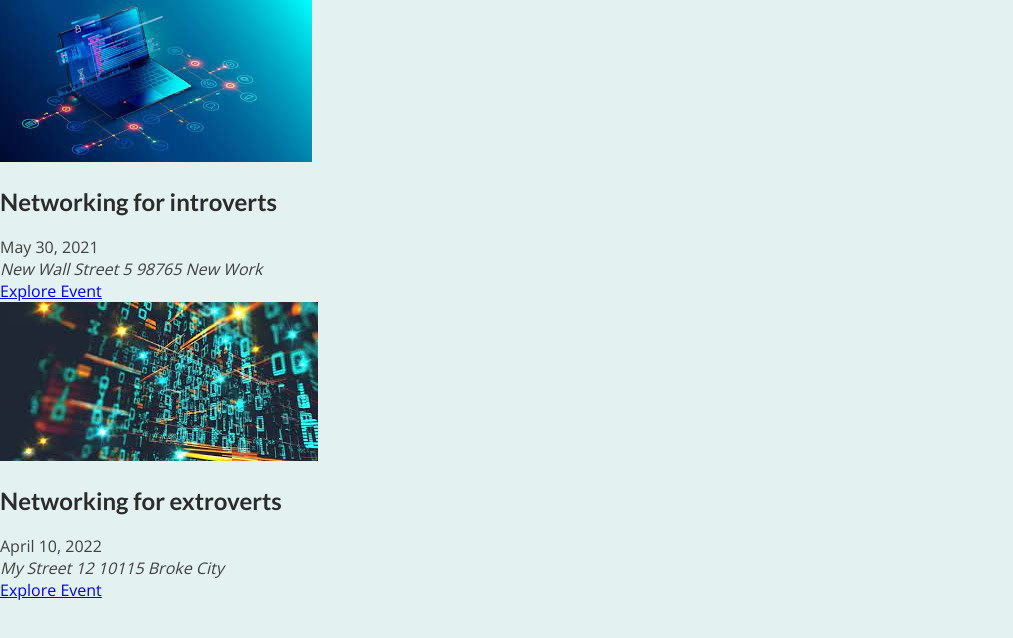
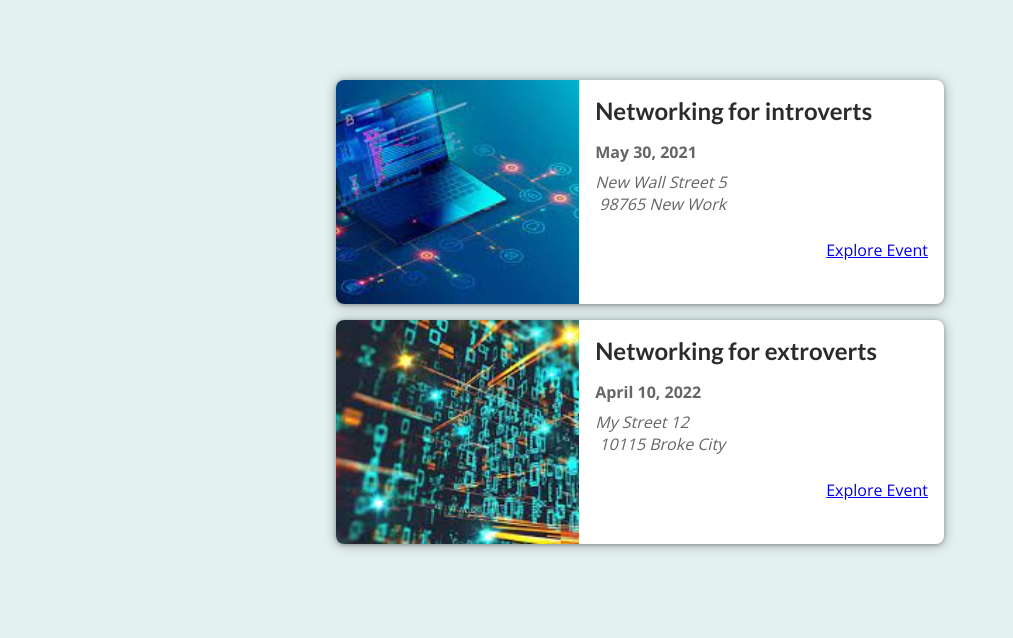
Before and after one commit to yseij/NextJSRoutingProject, a Next.js app: page / in a window 1280 px wide. Shown: the top 638 px of the page, without its empty margins (0-1013 px from the left). Built offline with nearby package versions, Linux system fonts and the light colour scheme.

Commit message:
componenten stijlen

```diff
--- a/components/events/event-item.js
+++ b/components/events/event-item.js
@@ -1,33 +1,37 @@
-import Link from 'next/link'
+import Link from "next/link";
 
-function EventItem(props){
-    const {title, image, date, location, id} = props;
+import classes from "./event-item.module.css";
 
-    const humanReadableDate = new Date(date).toLocaleDateString('en-US', {
-        day: 'numeric',
-        month: 'long',
-        year: 'numeric'
-    })
+function EventItem(props) {
+  const { title, image, date, location, id } = props;
 
-    const formatterAddress = location.replace(",", '\n');
+  const humanReadableDate = new Date(date).toLocaleDateString("en-US", {
+    day: "numeric",
+    month: "long",
+    year: "numeric",
+  });
+
+  const formatterAddress = location.replace(",", "\n");
   const exploreLink = `/events/${id}`;
-    return <li>
-        <img src={'/' + image} alt={title}/>
-        <div>
-            <div>
+  return (
+    <li className={classes.item}>
+      <img src={"/" + image} alt={title} />
+      <div className={classes.content}>
+        <div className={classes.summary}>
           <h2>{title}</h2>
         </div>
-            <div>
+        <div className={classes.date}>
           <time>{humanReadableDate}</time>
         </div>
-            <div>
+        <div className={classes.address}>
           <address>{formatterAddress}</address>
         </div>
-            <div>
+        <div className={classes.actions}>
           <Link href={exploreLink}>Explore Event</Link>
         </div>
       </div>
     </li>
+  );
 }
 
-export default EventItem
+export default EventItem;
--- /dev/null
+++ b/components/events/event-item.module.css
@@ -0,0 +1,103 @@
+.item {
+  box-shadow: 0 1px 4px rgba(0, 0, 0, 0.3), 0 1px 12px 2px rgba(0, 0, 0, 0.2);
+  border-radius: 8px;
+  overflow: hidden;
+  background-color: white;
+  margin: 1rem;
+  display: flex;
+  flex-direction: column;
+  gap: 1rem;
+}
+
+.item img {
+  width: 100%;
+  object-fit: cover;
+  height: 10rem;
+}
+
+.content {
+  width: 100%;
+  padding: 0 1rem;
+  text-align: center;
+}
+
+.content h2 {
+  margin: 0.5rem 0;
+}
+
+.date,
+.address {
+  display: flex;
+  gap: 0.5rem;
+  align-items: center;
+}
+
+.date svg,
+.address svg {
+  width: 1.25rem;
+  height: 1.25rem;
+  color: #666666;
+}
+
+.content time {
+  color: #666666;
+  font-weight: bold;
+}
+
+.content address {
+  margin: 0.5rem 0;
+  color: #666666;
+  white-space: pre;
+}
+
+.actions {
+  display: flex;
+  flex-direction: column;
+  padding: 1rem;
+}
+
+.actions a {
+  display: block;
+}
+
+.actions a span {
+  vertical-align: middle;
+}
+
+.icon {
+  margin-left: 0.5rem;
+  display: inline-flex;
+  justify-content: center;
+  align-items: center;
+}
+
+.icon svg {
+  width: 1.25rem;
+  height: 1.25rem;
+}
+
+@media (min-width: 768px) {
+  .item {
+    flex-direction: row;
+  }
+
+  .item img {
+    width: 40%;
+    height: 14rem;
+  }
+
+  .content {
+    width: 60%;
+    padding: 0;
+    text-align: left;
+  }
+
+  .content h2 {
+    margin: 1rem 0;
+  }
+
+  .actions {
+    flex-direction: row;
+    justify-content: flex-end;
+  }
+}
--- a/components/events/event-list.js
+++ b/components/events/event-list.js
@@ -1,10 +1,12 @@
 import EventItem from "./event-item";
+
+import classes from "./event-list.module.css";
 
 function EventList(props) {
   const { items } = props;
 
   return (
-    <ul>
+    <ul className={classes.list}>
       {items.map((event) => (
         <EventItem
           key={event.id}
@@ -13,7 +15,6 @@
           image={event.image}
           date={event.date}
           location={event.location}
-
         />
       ))}
     </ul>
--- /dev/null
+++ b/components/events/event-list.module.css
@@ -0,0 +1,5 @@
+.list {
+  width: 90%;
+  max-width: 40rem;
+  margin: 5rem auto;
+}
```
Lines whose indentation alone changed are shown as unchanged.
